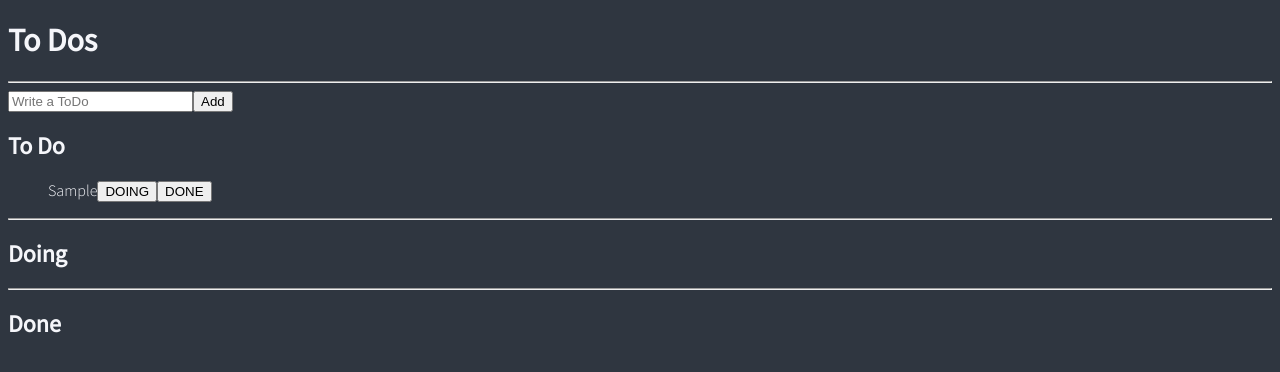
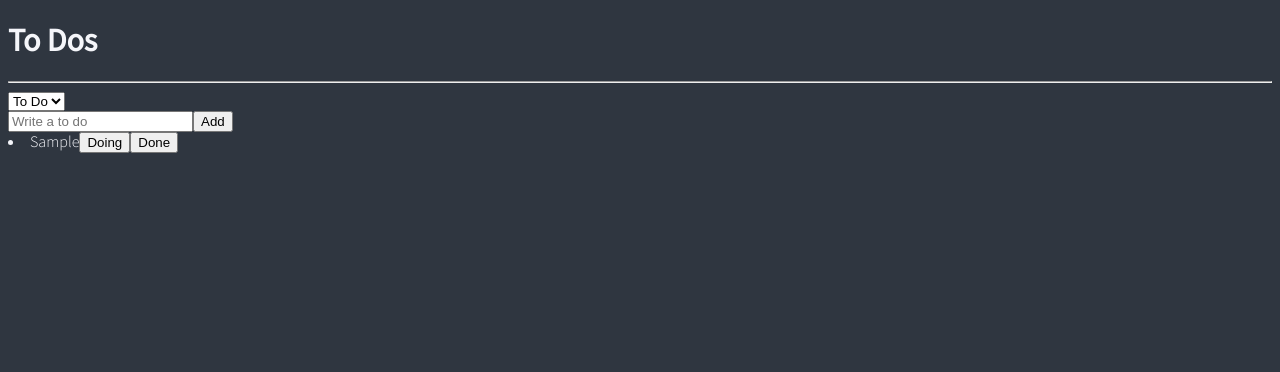
Before and after one commit to joyjsmun/react-todo-app, a React (Create React App) app: page / in a window 1280 px wide. Both pictures are taken after typing "Sample" into the empty fields and a click on the button "Add". Shown: the top 372 px of the page. Built offline with nearby package versions, Linux system fonts and the light colour scheme.

Commit message:
ADD: using Enum

```diff
--- a/src/Components/CreateToDo.tsx
+++ b/src/Components/CreateToDo.tsx
@@ -1,31 +1,33 @@
 import { useForm } from "react-hook-form";
-import { useSetRecoilState } from "recoil";
-import {toDoState } from "./atoms";
+import { useRecoilValue, useSetRecoilState } from "recoil";
+import { categoryState, toDoState } from "../Components/atoms"
 
 interface IForm {
-    toDo:string;
+  toDo: string;
 }
 
-
-
-function CreateToDo(){
+function CreateToDo() {
   const setToDos = useSetRecoilState(toDoState);
+  const category = useRecoilValue(categoryState);
   const { register, handleSubmit, setValue } = useForm<IForm>();
   const handleValid = ({ toDo }: IForm) => {
     setToDos((oldToDos) => [
-        { text: toDo, id: Date.now(), category: "TO_DO" },
+      { text: toDo, id: Date.now(), category },
       ...oldToDos,
     ]);
     setValue("toDo", "");
   };
   return (
     <form onSubmit={handleSubmit(handleValid)}>
-        <input {...register("toDo",{
-            required:"Please Write a Todo"
-        })} placeholder="Write a ToDo" />
+      <input
+        {...register("toDo", {
+          required: "Please write a To Do",
+        })}
+        placeholder="Write a to do"
+      />
       <button>Add</button>
     </form>
-    )
+  );
 }
 
 export default CreateToDo;
--- a/src/Components/ToDo.tsx
+++ b/src/Components/ToDo.tsx
@@ -1,30 +1,43 @@
 import React from "react";
 import { useSetRecoilState } from "recoil";
-import { IToDo, toDoState } from "./atoms";
+import { Categories, IToDo, toDoState } from "../Components/atoms"
 
-function ToDo({text,category,id}:IToDo){
+function ToDo({ text, category, id }: IToDo) {
   const setToDos = useSetRecoilState(toDoState);
-    const onClick = (event:React.MouseEvent<HTMLButtonElement>) => {
+  const onClick = (event: React.MouseEvent<HTMLButtonElement>) => {
     const {
-            currentTarget:{name}
+      currentTarget: { name },
     } = event;
-    setToDos(oldToDos => {
-        const targetIndex = oldToDos.findIndex(toDo => toDo.id === id);
-        const oldToDo = oldToDos[targetIndex];
-        const newToDo = {text,id,category:name as any};
-        return [...oldToDos.slice(0,targetIndex),
+    setToDos((oldToDos) => {
+      const targetIndex = oldToDos.findIndex((toDo) => toDo.id === id);
+      const newToDo = { text, id, category: name as any };
+      return [
+        ...oldToDos.slice(0, targetIndex),
         newToDo,
-            ...oldToDos.slice(targetIndex+1)];
-    })
+        ...oldToDos.slice(targetIndex + 1),
+      ];
+    });
   };
-
-    return (<li>
+  return (
+    <li>
       <span>{text}</span>
-        {category !== "TO_DO" && <button name="TO_DO" onClick={onClick}>TO_DO</button>}
-        {category !== "DOING" && <button name="DOING" onClick={onClick}>DOING</button>}
-        {category !== "DONE" && <button name="DONE" onClick={onClick}>DONE</button>}
-
-    </li>);
+      {category !== Categories.DOING && (
+        <button name={Categories.DOING} onClick={onClick}>
+          Doing
+        </button>
+      )}
+      {category !== Categories.TO_DO && (
+        <button name={Categories.TO_DO} onClick={onClick}>
+          To Do
+        </button>
+      )}
+      {category !== Categories.DONE && (
+        <button name={Categories.DONE} onClick={onClick}>
+          Done
+        </button>
+      )}
+    </li>
+  );
 }
 
 export default ToDo;
--- a/src/Components/ToDoList.tsx
+++ b/src/Components/ToDoList.tsx
@@ -1,34 +1,29 @@
-
-import { useRecoilValue } from "recoil";
-import { toDoSelector, toDoState } from "./atoms";
+import React from "react";
+import { useRecoilState, useRecoilValue } from "recoil";
+import { Categories, categoryState, toDoSelector } from "../Components/atoms"
 import CreateToDo from "./CreateToDo";
 import ToDo from "./ToDo";
 
-
 function ToDoList() {
-  //useRecoilValue; connect with atoms + useSetRecoilState;set Atoms
-  const [toDo,doing,done] = useRecoilValue(toDoSelector);
-  //data.toDo => ({toDo})
-
+  const toDos = useRecoilValue(toDoSelector);
+  const [category, setCategory] = useRecoilState(categoryState);
+  const onInput = (event: React.FormEvent<HTMLSelectElement>) => {
+    setCategory(event.currentTarget.value as any);
+  };
+  console.log(toDos);
   return (
     <div>
       <h1>To Dos</h1>
       <hr />
-     <CreateToDo />
-     <h2>To Do</h2>
-      <ul>
-        {toDo.map(toDo => <ToDo key={toDo.id} {...toDo}/> )}
-      </ul>
-      <hr/>
-      <h2>Doing</h2>
-      <ul>
-        {doing.map(toDo => <ToDo key={toDo.id} {...toDo}/> )}
-      </ul>
-      <hr/>
-      <h2>Done</h2>
-      <ul>
-        {done.map(toDo => <ToDo key={toDo.id} {...toDo}/> )}
-      </ul>
+      <select value={category} onInput={onInput}>
+        <option value={Categories.TO_DO}>To Do</option>
+        <option value={Categories.DOING}>Doing</option>
+        <option value={Categories.DONE}>Done</option>
+      </select>
+      <CreateToDo />
+      {toDos?.map((toDo) => (
+        <ToDo key={toDo.id} {...toDo} />
+      ))}
     </div>
   );
 }
--- a/src/Components/atoms.tsx
+++ b/src/Components/atoms.tsx
@@ -1,26 +1,31 @@
-import { atom,selector } from "recoil"
+import { atom, selector } from "recoil";
 
-export interface IToDo{
-    text:string;
-    id:number;
-    category:"TO_DO" | "DOING" | "DONE";
-  }
+export enum Categories {
+  "TO_DO" = "TO_DO",
+  "DOING" = "DOING",
+  "DONE" = "DONE",
+}
+export interface IToDo {
+  text: string;
+  id: number;
+  category: Categories;
+}
 
+export const categoryState = atom<Categories>({
+  key: "category",
+  default: Categories.TO_DO,
+});
 
-  export const toDoState = atom<IToDo[]>({
-    key:"toDo",
-    default:[],
-  })
+export const toDoState = atom<IToDo[]>({
+  key: "toDo",
+  default: [],
+});
 
-
-  export const toDoSelector = selector({
-    key:"toDoSelector",
-    get:({get}) => {
-      const toDos = get(toDoState)
-      return [
-        toDos.filter(toDo => toDo.category === "TO_DO"),
-        toDos.filter(toDo => toDo.category === "DOING"),
-        toDos.filter(toDo => toDo.category === "DONE"),
-      ]
-    }
-  })
+export const toDoSelector = selector({
+  key: "toDoSelector",
+  get: ({ get }) => {
+    const toDos = get(toDoState);
+    const category = get(categoryState);
+    return toDos.filter((toDo) => toDo.category === category);
+  },
+});
```
Lines whose indentation alone changed are shown as unchanged.
